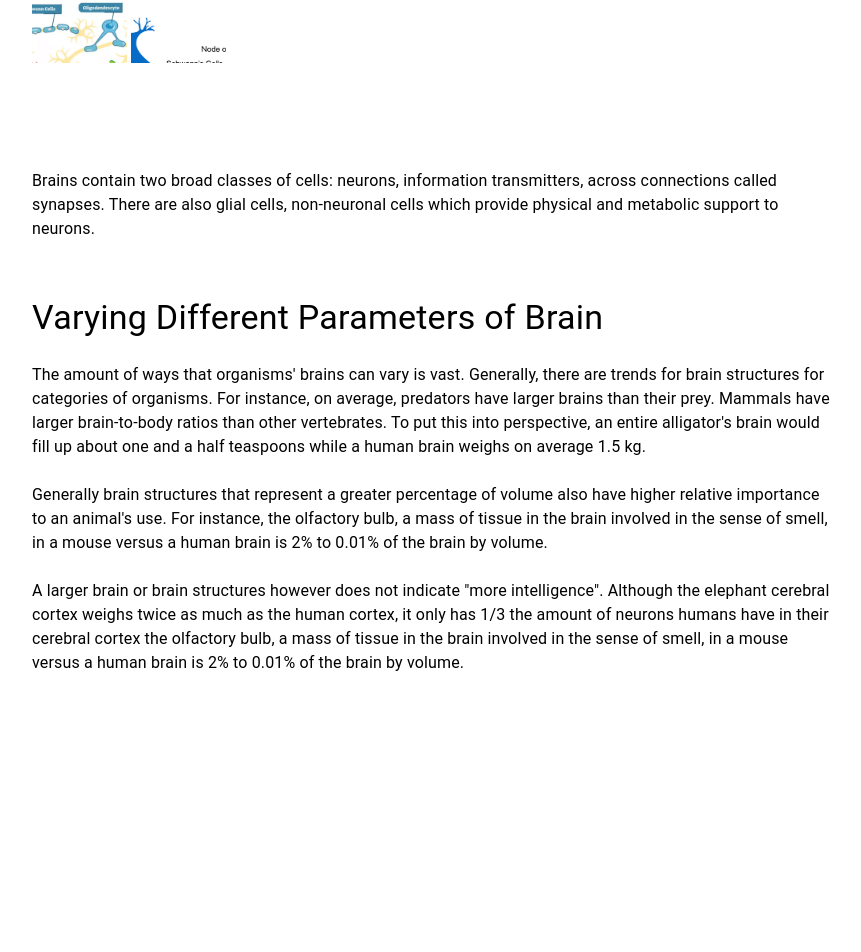
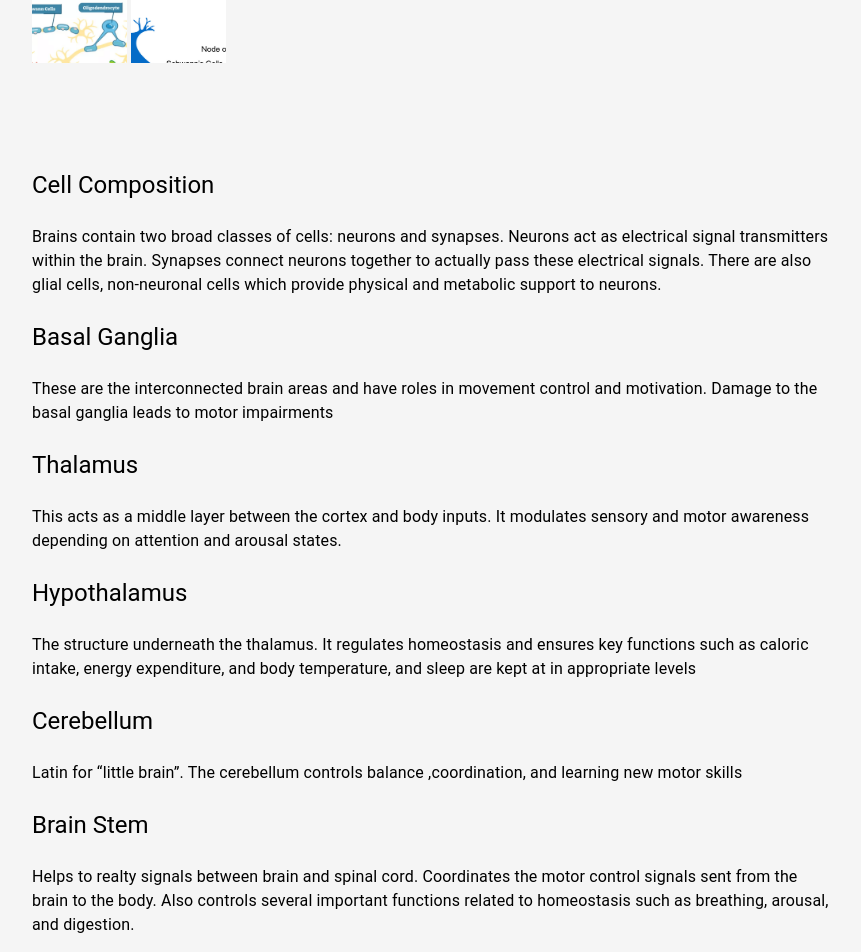
Before and after one commit to johnny-yang-4102/cs_4501_sleep_brain, a React (Create React App) app: page /brain in a window 1280 px wide. Shown: the part 612-1564 px from the top of the page, without its empty margins (220-1081 px from the left). Before the commit the page ends 1287 px from the top, so only its background shows below. Built offline with nearby package versions, Linux system fonts and the light colour scheme; the HTML template or start-up script is replaced by a standard one.

Commit message:
Finish brain section of website

```diff
--- a/src/App.js
+++ b/src/App.js
@@ -27,11 +27,18 @@ function App() {
 
         component="div"
         color="black"
+
+        style={{
+
+          backgroundColor: 'wheat'
+
+
+      }}
       >
-        Connection between Sleep and Brain
-      </Typography>
+        Connections Between Sleep And Brain
+      </Typography >
 
-      <Divider spacing={3}/>
+      <Divider />
 
       <Router>
 
--- a/src/index.css
+++ b/src/index.css
@@ -5,6 +5,7 @@ body {
     sans-serif;
   -webkit-font-smoothing: antialiased;
   -moz-osx-font-smoothing: grayscale;
+  background-color: whitesmoke;
 }
 
 code {
--- a/src/screens/ScreenBrain.js
+++ b/src/screens/ScreenBrain.js
@@ -1,5 +1,5 @@
 import { Stack } from "@mui/system";
-import { Divider, Grid, Typography, ImageList, ImageListItem } from "@mui/material";
+import { Grid, Typography, ImageList, ImageListItem } from "@mui/material";
 
 import Image from "mui-image";
 
@@ -64,9 +64,57 @@ const ScreenBrain = () => {
                     </ImageList>
                 </Grid>
 
-                <Grid item >
-                    <Typography variant="body1" >Brains contain two broad classes of cells: neurons, information transmitters, across connections called synapses. There are also glial cells, non-neuronal cells which provide physical and metabolic support to neurons.</Typography>
+                <Grid item xs={12}>
+                    <Typography variant="h5" >Cell Composition</Typography>
                 </Grid>
+
+                <Grid item xs={12}>
+                    <Typography variant="body1" >Brains contain two broad classes of cells: neurons and synapses. Neurons act as electrical signal transmitters within the brain. Synapses connect neurons together to actually pass these electrical signals. There are also glial cells, non-neuronal cells which provide physical and metabolic support to neurons. </Typography>
+                </Grid>
+
+
+                <Grid item xs={12}>
+                    <Typography variant="h5" >Basal Ganglia</Typography>
+                </Grid>
+
+                <Grid item xs={12}>
+                    <Typography variant="body1" >These are the interconnected brain areas and have roles in movement control and motivation. Damage to the basal ganglia leads to motor impairments</Typography>
+                </Grid>
+
+                <Grid item xs={12}>
+                    <Typography variant="h5" >Thalamus</Typography>
+                </Grid>
+
+                <Grid item xs={12}>
+                    <Typography variant="body1" >This acts as a middle layer between the cortex and body inputs. It modulates sensory and motor awareness depending on attention and arousal states.</Typography>
+                </Grid>
+
+                <Grid item xs={12}>
+                    <Typography variant="h5" >Hypothalamus</Typography>
+                </Grid>
+
+                <Grid item xs={12}>
+                    <Typography variant="body1" >The structure underneath the thalamus. It regulates homeostasis and ensures key functions such as caloric intake, energy expenditure, and body temperature, and sleep are kept at in appropriate levels</Typography>
+                </Grid>
+
+
+                <Grid item xs={12}>
+                    <Typography variant="h5" >Cerebellum </Typography>
+                </Grid>
+
+                <Grid item xs={12}>
+                    <Typography variant="body1" >Latin for “little brain”. The cerebellum controls balance ,coordination, and learning new motor skills</Typography>
+                </Grid>
+
+                <Grid item xs={12}>
+                    <Typography variant="h5" >Brain Stem </Typography>
+                </Grid>
+
+                <Grid item xs={12}>
+                    <Typography variant="body1" >Helps to realty signals between brain and spinal cord. Coordinates the motor control signals sent from the brain to the body. Also controls several important functions related to homeostasis such as breathing, arousal, and digestion.
+</Typography>
+                </Grid>
+
             </Grid>
 
 
```
Also changed, not shown: src/screens/ScreenIntro.js (+1 -6 lines).
